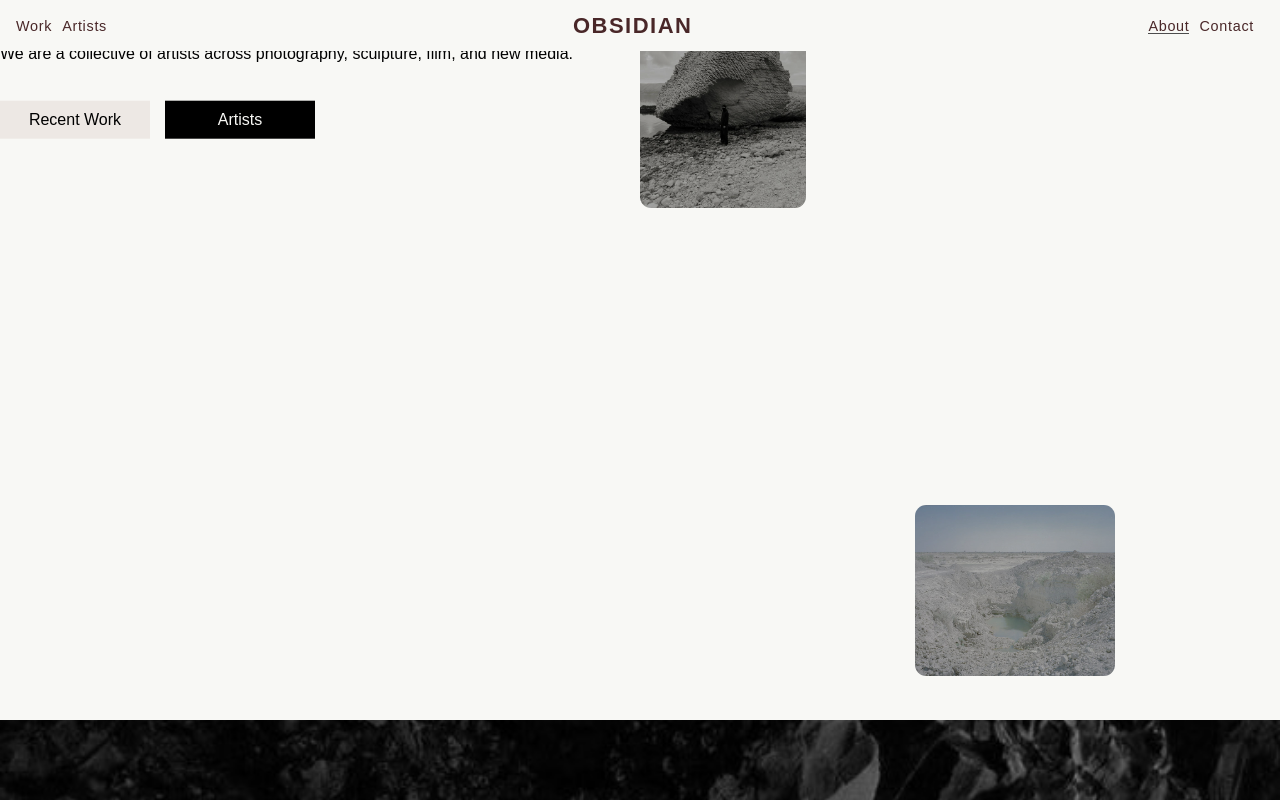
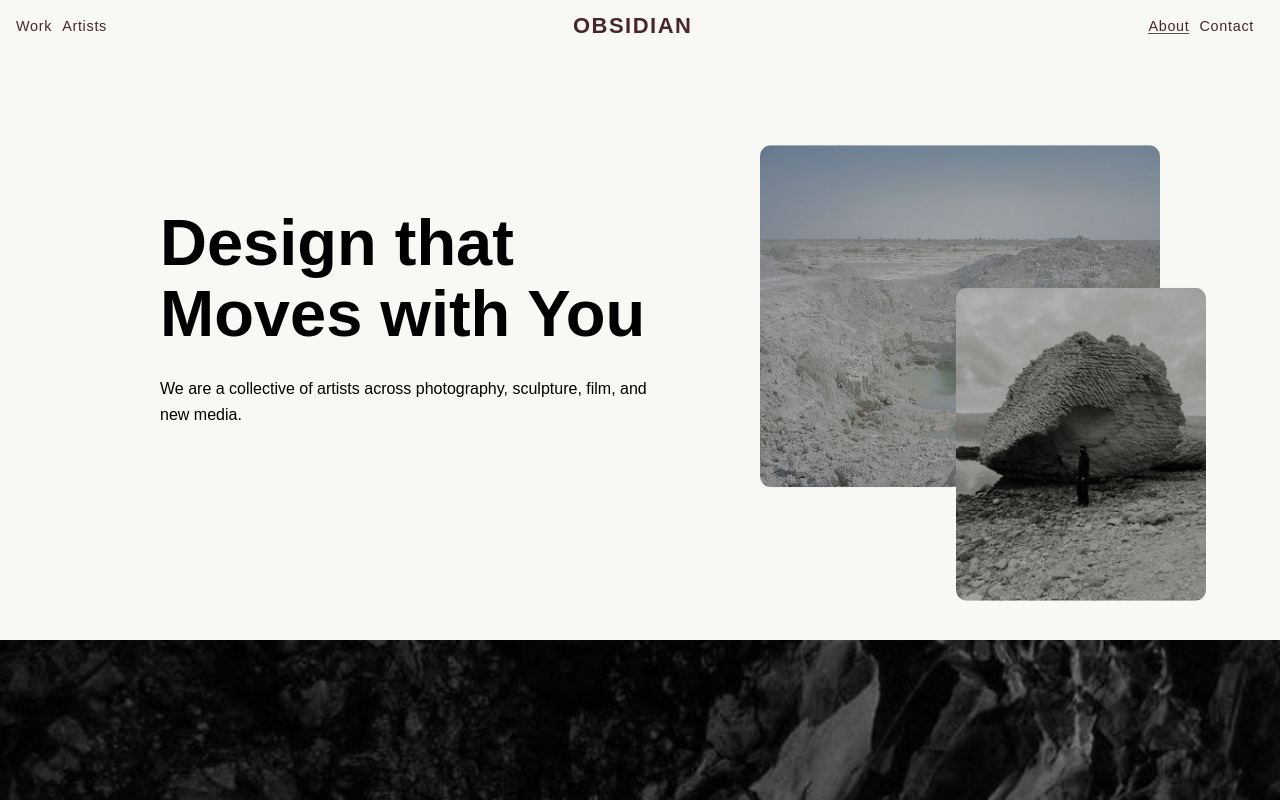
Before and after one commit to janellucia/obsidian, a Next.js app: page /about in a window 1280 px wide. Shown: the top 800 px of the page. Built offline with nearby package versions, Linux system fonts and the light colour scheme; a web font is replaced by a local one.

Commit message:
starting about page ATF done

```diff
--- a/pages/about.js
+++ b/pages/about.js
@@ -4,7 +4,6 @@
 import { motion } from 'framer-motion';
 import Link from 'next/link';
 import Image from 'next/image';
-import AnimatedButton from '../components/button';
 import {
   floating1,
   floating2,
@@ -118,24 +117,18 @@
 
         <div ref={plane1} className={styles.plane}>
           <Link href="/" className='image-link no-hover'>
-            <Image src={floating1} alt='image' width={200} />
+            <Image src={floating1} alt='image' width={400} />
           </Link>
         </div>
         <div ref={plane3} className={styles.plane}>
           <Link href="/" className='image-link no-hover'>
-            <Image src={floating5} alt='image' width={166} />
+            <Image src={floating5} alt='image' width={250} />
           </Link>
         </div>
 
         <div className={styles.title}>
           <h1 ref={slideInHOneRef}>Design that Moves with You</h1>
           <p ref={slideInRef}>We are a collective of artists across photography, sculpture, film, and new media.</p>
-          <AnimatedButton href="/work" className="button light-button">
-            Recent Work
-          </AnimatedButton>
-          <AnimatedButton href="/artists" className="button dark-button">
-            Artists
-          </AnimatedButton>
         </div>
       </section>
 
--- a/pages/about.module.css
+++ b/pages/about.module.css
@@ -2,21 +2,26 @@
   padding: 0;
   margin: 0;
   width: 100vw;
-  height: 90vh;
+  height: 80vh;
   overflow: hidden;
   background-color: var(--white);
   position: relative;
 }
 
-.atf .title {
-  transform: translateY(-50%);
-  width: 45vw;
+.title {
+  width: 45%;
+  max-width: 500px;
+  height: 100%;
   text-align: left;
+  display: flex;
+  flex-direction: column;
+  justify-content: center;
+  padding-left: 10rem;
 }
 
-.atf .plane {
+.plane {
   width: 50vw;
-  height: 90vh;
+  height: 80vh;
   position: absolute;
   top: 0;
   left: 50%;
@@ -25,13 +30,9 @@
 @media(max-width:1025px) {
 
   .atf,
-  .atf .plane {
+  .plane {
     width: 100vw;
     height: 80vh;
-  }
-
-  .atf .title {
-    top: 52%;
   }
 
   .atf .title h1 {
@@ -43,16 +44,16 @@
 @media(max-width:650px) {
 
   .atf,
-  .atf .plane {
+  .plane {
     width: 100vw;
     height: 85vh;
   }
 
-  .atf .title {
-    top: 48%;
+  .title {
+    width: 100%;
   }
 
-  .atf .title p {
+  .title p {
     width: 85%;
     margin: 10px auto;
   }
@@ -61,67 +62,46 @@
 
 /* ==============================
 =================================
-          Planes
+      Floating Images ATF
 =================================
 ============================== */
 
-.atf .plane {
+.plane {
   filter: brightness(0.7);
 }
 
-.atf .plane a {
+.plane a {
   position: absolute;
   display: inline-block;
 }
 
-.atf .plane a img {
+.plane a img {
   border-radius: .7rem;
 }
 
-
-/* bottom middle */
-.atf .plane:nth-of-type(1) a:nth-of-type(1) {
-  left: 43%;
-  bottom: 5%;
+.plane:nth-of-type(1) a {
+  left: 50%;
+  top: 50%;
+  transform: translate(-50%, -50%);
 }
 
-/* bottom first left */
-.atf .plane:nth-of-type(1) a:nth-of-type(2) {
-  left: 3%;
-  bottom: 20%
-}
-
-/* top middle */
-.atf .plane:nth-of-type(1) a:nth-of-type(3) {
-  left: 53%;
-  top: 5%;
+.plane:nth-of-type(2) a {
+  left: 65%;
+  top: 65%;
+  transform: translate(-40%, -40%);
 }
 
 @media(max-width:1025px) {
-
-  /* bottom middle */
-  .atf .plane:nth-of-type(1) a:nth-of-type(1) {
+  .plane:nth-of-type(1) a {
     left: 40%;
-    bottom: 0;
+    top: 0;
   }
-
-  /* bottom first left */
-  .atf .plane:nth-of-type(1) a:nth-of-type(2) {
-    display: none;
-  }
-
-  /* top middle */
-  .atf .plane:nth-of-type(1) a:nth-of-type(3) {
-    display: none;
-  }
-
 }
 
 @media(max-width:650px) {
 
-  /* bottom middle */
-  .atf .plane:nth-of-type(1) a:nth-of-type(1) {
-    display: none;
+  .plane:nth-of-type(1) a {
+    left: 42%;
   }
 
 }
```
